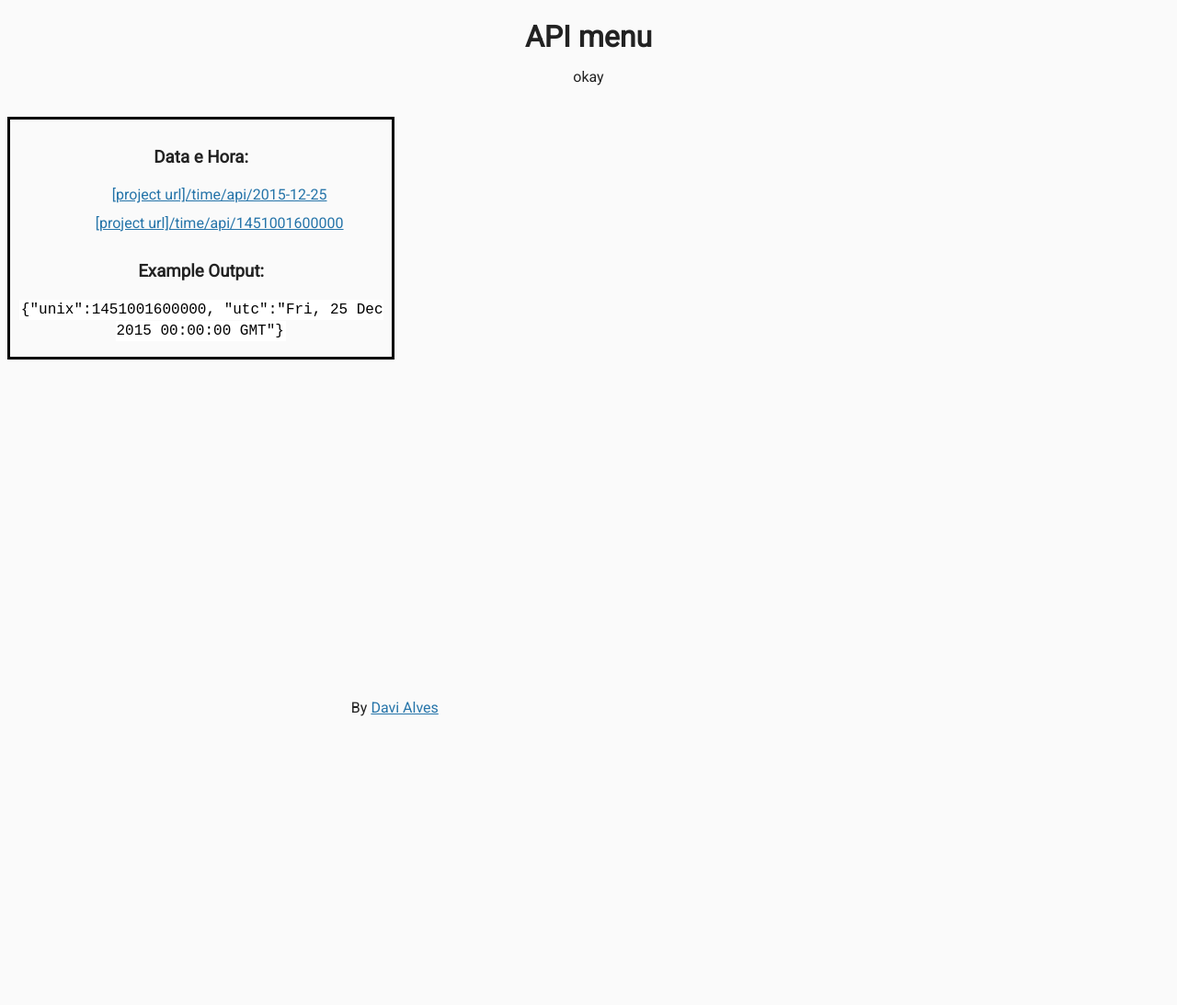
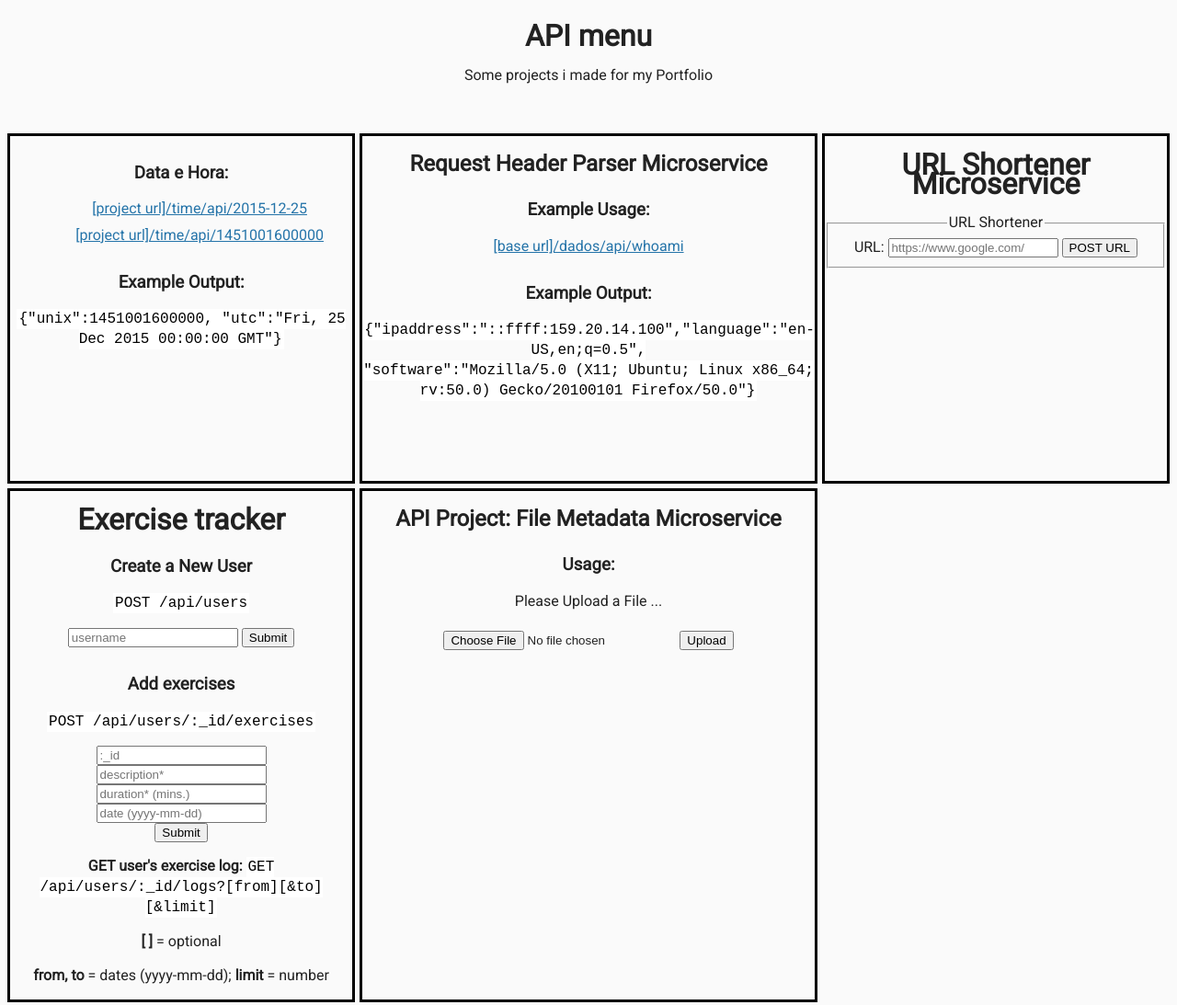
Before and after one commit to Davi-Archive/API-services-express, a website: page views/index.html in a window 1280 px wide. Shown: the top 1093 px of the page at 92% size. Before the commit the page ends 816 px from the top, so only its background shows below. Drawn offline with Linux system fonts and the light colour scheme; files that its build step writes are made by us from their sources.

Commit message:
changed to portfolio

```diff
--- a/public/style.css
+++ b/public/style.css
@@ -2,11 +2,11 @@
 
 body {
 	font-family: 'Roboto', sans-serif;
-	font-size: 16px;
+	font-size: 1rem;
 	color: #222;
 	background-color: #FaFaFa;
 	text-align: center;
-	line-height: 1.4em;
+	line-height: 1.3em;
 	height: 100vh;
 }
 
@@ -14,11 +14,17 @@ body {
 	display: grid;
 	grid-template-columns: 1fr 1fr 1fr;
 	grid-template-rows: 10% 1fr 1fr 10%;
+	grid-gap: 5px;
 }
+
+.titulo-pagina{
+	grid-column: 1 / span 3;
+	grid-row: 1;
+}
+
 
 .container {
 	padding: 0;
-	margin-top: 40px;
 	border: 3px solid black;
 }
 
@@ -27,9 +33,24 @@ body {
 	grid-row: 2;
 }
 
-.titulo-pagina{
-	grid-column: 1 / span 3;
-	grid-row: 1;
+.whoami{
+	grid-column: 2;
+	grid-row: 2;
+}
+
+.url-short{
+	grid-column: 3;
+	grid-row: 2;
+}
+
+.exer-tracker{
+	grid-column: 1;
+	grid-row: 3;
+}
+
+.file-meta{
+	grid-column: 2;
+	grid-row: 3;
 }
 
 h3 {
@@ -41,7 +62,7 @@ hr {
 }
 
 .footer {
-	grid-column: 1 / span 2;
+	grid-column: 1 / span 3;
 	grid-row: 5;
 	margin-top: 40px;
 }
@@ -58,7 +79,7 @@ ul {
 }
 
 li {
-  margin-bottom: 0.5em;
+    margin-bottom: 0.5em;
 }
 
 a {
--- a/views/index.html
+++ b/views/index.html
@@ -12,8 +12,9 @@
     <div class="grid-container">
       <div class="titulo-pagina">
         <h1>API menu</h1>
-        <caption>okay</caption>
+        <caption>Some projects i made for my Portfolio</caption>
       </div>
+      <!--card 1-->
       <div class="data-hora container">
         <h3>Data e Hora:</h3>
         <ul>
@@ -26,6 +27,95 @@
           <code>{"unix":1451001600000, "utc":"Fri, 25 Dec 2015 00:00:00 GMT"}</code>
         </p>
       </div>
+      <!--card 1 END-->
+
+      <!--card 2-->
+      <div class="whoami container">
+        <h2>Request Header Parser Microservice</h2>
+
+        <h3>Example Usage:</h3>
+        <p>
+          <a href="dados/api/whoami">[base url]/dados/api/whoami</a>
+        </p>
+
+        <h3>Example Output:</h3>
+        <p>
+          <code>{"ipaddress":"::ffff:159.20.14.100","language":"en-US,en;q=0.5",<br>"software":"Mozilla/5.0 (X11; Ubuntu; Linux x86_64; rv:50.0) Gecko/20100101 Firefox/50.0"}</code>
+        </p>
+      </div>
+      <!--card 2 END-->
+
+      <!--card 3-->
+      <div class="url-short container">
+      <h1>URL Shortener Microservice</h1>
+      <section>
+        <form action="url/api/shorturl" method="POST">
+          <fieldset>
+            <legend>URL Shortener</legend>
+            <label for="url_input">URL:</label>
+            <input id="url_input" type="text" name="url" placeholder="https://www.google.com/" />
+            <input type="submit" value="POST URL" />
+          </fieldset>
+        </form>
+      </section>
+    </div>
+      <!--card 3 END-->
+
+      <!--card 4-->
+      <div class="exer-tracker container">
+        <h1>Exercise tracker</h1>
+        <form action="tracker/api/users" method="post">
+          <h3>Create a New User</h3>
+          <p><code>POST /api/users</code></p>
+          <input id="uname" type="text" name="username" placeholder="username" />
+          <input type="submit" value="Submit" />
+        </form>
+        <form id="exercise-form" method="post">
+          <h3>Add exercises</h3>
+          <p><code>POST /api/users/:_id/exercises</code></p>
+          <input id="uid" type="text" name=":_id" placeholder=":_id" /><br />
+          <input id="desc" type="text" name="description" placeholder="description*" /><br />
+          <input id="dur" type="text" name="duration" placeholder="duration* (mins.)" /><br />
+          <input id="date" type="text" name="date" placeholder="date (yyyy-mm-dd)" /><br />
+          <input type="submit" value="Submit" />
+        </form>
+        <p>
+          <strong>GET user's exercise log: </strong>
+          <code>GET /api/users/:_id/logs?[from][&amp;to][&amp;limit]</code>
+        </p>
+        <p><strong>[ ]</strong> = optional</p>
+        <p><strong>from, to</strong> = dates (yyyy-mm-dd); <strong>limit</strong> = number</p>
+      </div>
+      <script>
+        const exerciseForm = document.getElementById("exercise-form");
+
+        exerciseForm.addEventListener("submit", () => {
+          const userId = document.getElementById("uid").value;
+          exerciseForm.action = `/tracker/api/users/${userId}/exercises`;
+
+          exerciseForm.submit();
+        });
+      </script>
+      <!--card 4 END-->
+
+      <!--card 5-->
+      <div class="file-meta container">
+        <h2>API Project: File Metadata Microservice</h2>
+
+        <h3>Usage:</h3>
+        <p>
+          Please Upload a File ...
+        </p>
+        <div class="view">
+          <h4 id="output"></h4>
+          <form enctype="multipart/form-data" method="POST" action="file/api/fileanalyse">
+            <input id="inputfield" type="file" name="upfile">
+            <input id="button" type="submit" value="Upload">
+          </form>
+        </div>
+      </div>
+      <!--card 5 END-->
+
       <div class="footer">
         <p>
           By <a href="https://github.com/davi38/data-hora/" target="_blank">Davi Alves</a>
```
Also changed, not shown: index.js (+55 -1 lines), views/time.html (deleted, +0 -32 lines).
